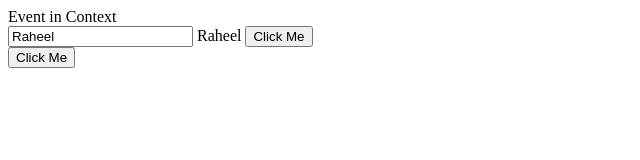
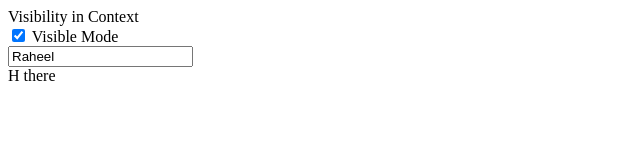
Before and after one commit to raheelshan/jsRibbon, a plain HTML site: page context.html in a window 1280 px wide. Shown: the whole page, without its empty margins (0-640 px from the left). Drawn offline with Linux system fonts and the light colour scheme.

Commit message:
visible  bindings done for context

```diff
--- a/context.html
+++ b/context.html
@@ -21,7 +21,7 @@
     jsRibbon.component('Layout', (state, rootElement) => {
 
         const handleClick = (event) => {
-            let {firstName} = state
+            let { firstName } = state
             console.log('Component State:', state.firstName);
         };
 
@@ -62,7 +62,7 @@
 
         </div> -->
 
-        Event in Context
+        <!-- Event in Context
         <div data-bind="component:Layout, context : layout">
             <input type="text" name="name" value="Raheel" data-bind="value: firstName">
             <span data-bind="text:firstName"></span>
@@ -74,7 +74,7 @@
                 </div>
             </div>
 
-        </div>
+        </div>         -->
 
         <!-- Attributes in Context
         <div id="container">
@@ -121,6 +121,24 @@
 
         </div>         -->
 
+        Visibility in Context
+
+        <div data-bind="component:Visibility , context : visibility">
+            <label>
+                <input type="checkbox" data-bind="value:isVisible" checked /> Visible Mode
+            </label>
+            <div data-bind="visible: isVisible">
+                <input name="firstName" type="text" data-bind="value: firstName, update:blur" value="Raheel" />
+            </div>
+
+            <div data-bind="component:Container">
+                <div data-bind="visible: visibility.isVisible">
+                    H there
+                </div>
+            </div>
+        </div>
+
+
 
     </div>
 </body>
--- a/jsRibbon-component-state.js
+++ b/jsRibbon-component-state.js
@@ -98,7 +98,6 @@
             }
         }
     }
-
 
     function splitBindings(input) {
         let result = [];
@@ -414,10 +413,6 @@
             // Join without spaces to form TitleCase
             .join('');
     }
-
-    // function toTitleCase(str) {
-    //     return str.charAt(0).toLowerCase() + str.slice(1);
-    // }
 
     function resolvePath(componentEl, fullKey) {
 
@@ -949,6 +944,36 @@
 
     function applyVisibile(el, key, type, state, update, subscribe) {
         if (type === 'visible') {
+
+            const parts = key.split('.');
+
+            if (parts.length > 1) {
+
+                let result = resolvePath(el, key);
+
+                let { state: targetState, subscribe: targetSubscribe, key: finalKey } = result;
+
+                try {
+
+                    const applyVisibility = (val) => {
+                        el.style.display = val ? '' : 'none';
+                    };
+
+                    // Initial
+                    applyVisibility(targetState[finalKey]);
+
+                    // React on change
+                    targetSubscribe(finalKey, val => {
+                        applyVisibility(val);
+                    });
+
+                } catch (e) {
+                    console.warn('Invalid visible binding:', key);
+                }
+
+                return;
+            }
+
             const applyVisibility = (val) => {
                 el.style.display = val ? '' : 'none';
             };
@@ -1090,7 +1115,6 @@
 
                         let attrName = bindingNames[index];
 
-                        console.log(attrName)
                         // Initial set
                         el.setAttribute(attrName, targetState[finalKey] ?? '');
 
```
Also changed, not shown: index.html (+3 -2 lines).
